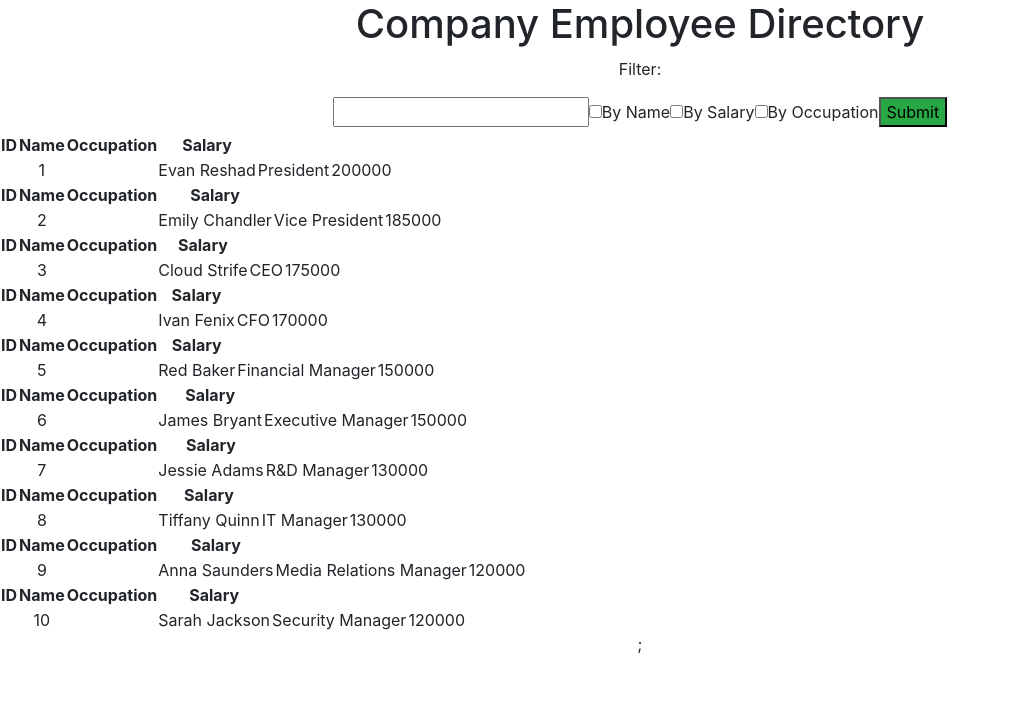
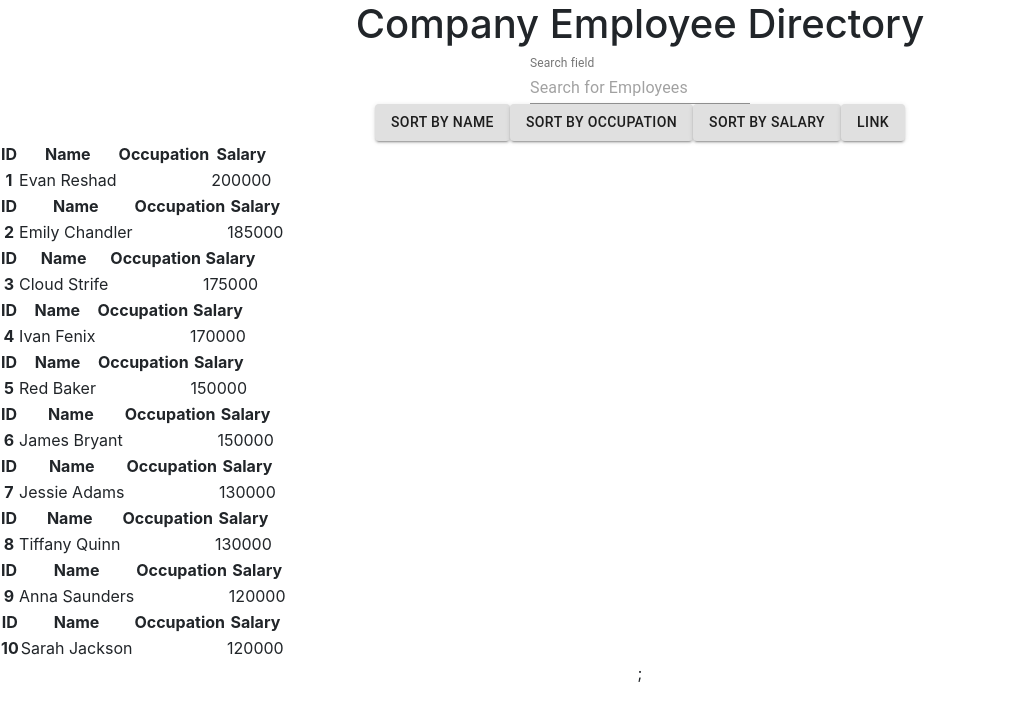
Before and after one commit to brunojoey/user-directory, a React (Create React App) app in the folder user-directory/: page / in a window 1280 px wide. Shown: the top 720 px of the page, without its empty margins (0-1009 px from the left). Built offline with nearby package versions, Linux system fonts and the light colour scheme.

Commit message:
Added search functionality and sort functionality.

```diff
--- a/user-directory/package.json
+++ b/user-directory/package.json
@@ -5,9 +5,11 @@
   "description": "## Overview",
   "main": "index.js",
   "dependencies": {
+    "@material-ui/core": "^4.9.10",
     "@testing-library/jest-dom": "^4.2.4",
     "@testing-library/react": "^9.5.0",
     "@testing-library/user-event": "^7.2.1",
+    "material-ui": "^0.20.2",
     "react": "^16.13.1",
     "react-dom": "^16.13.1",
     "react-scripts": "3.4.1"
--- a/user-directory/src/App.js
+++ b/user-directory/src/App.js
@@ -1,14 +1,68 @@
-import React, { Component } from "react";
+import React from "react";
+import SortButtons from "./components/Button";
+import Search from "./components/Search";
 import Table from "./components/Table";
-import Row from "./components/Row";
-import Col from "./components/Col";
-import FilterForm from "./components/FilterForm";
-import Wrapper from "./components/Wrapper"
-import employees from "./employees.json"
+import Wrapper from "./components/Wrapper";
+import employees from "./employees.json";
 
-class App extends Component {
+class App extends React.Component {
   state = {
-    employees
+    employees,
+    search: ""
+  };
+
+  sortByName = () => {
+    const sortByName = this.state.employees.sort(function(a, b) {
+      let nameOne = a.name.toLowerCase();
+      let nameTwo = b.name.toLowerCase();
+      if (nameOne < nameTwo)
+        return -1
+      if (nameOne > nameTwo)
+        return 1
+      return 0
+    });
+    this.setState(sortByName);
+  };
+
+  sortByOccupation = () => {
+    const sortByOccupation = this.state.employees.sort(function(a, b) {
+      let occupationOne = a.occupation.toLowerCase();
+      let occupationTwo = b.occupation.toLowerCase();
+      if (occupationOne < occupationTwo)
+        return -1
+      if (occupationOne > occupationTwo)
+        return 1
+      return 0
+    });
+    this.setState(sortByOccupation);
+  };
+
+  sortBySalary = () => {
+    const sortBySalary = this.state.employees.sort(function(a, b) {
+      let salaryOne = a.salary.toLowerCase();
+      let salaryTwo = b.salary.toLowerCase();
+      if (salaryOne < salaryTwo)
+        return -1
+      if (salaryOne > salaryTwo)
+        return 1
+      return 0
+    });
+    this.setState(sortBySalary);
+  };
+
+  resetEmployees = () => {
+    this.setState({employees});
+    this.setState({search: ""});
+  };
+
+  handleChange = (event) => {
+    this.setState({search: event.target.value});
+    const employeeSearch = this.state.employees.filter(employee => employee.name.includes(this.state.search)
+    || employee.role.includes(this.state.search));
+    this.setState({employees: employeeSearch});
+    if (event.target.value === '') {
+      this.setState({employees});
+    }
   };
 
   render() {
@@ -16,11 +70,13 @@ class App extends Component {
       <div>
       <Wrapper>
         <h1>Company Employee Directory</h1>
-        <Row />
-        <Col size="lg-12"/>
-        <FilterForm />
+        <Search handleChange={this.handleChange} search={this.state.search}/>
+        <SortButtons />
         {this.state.employees.map(employee => (
-        <Table
+        <Table sortByName={this.sortByName}
+            sortByOccupation={this.sortByOccupation}
+            sortBySalary={this.sortBySalary}
+            resetEmployees={this.resetEmployees}
             id={employee.id}
             key={employee.id}
             name={employee.name}
--- /dev/null
+++ b/user-directory/src/components/Button/index.js
@@ -0,0 +1,15 @@
+import React from "react";
+import Button from '@material-ui/core/Button';
+
+function SortButtons() {
+    return (
+        <div>
+            <Button variant="contained">Sort by Name</Button>
+            <Button variant="contained">Sort by Occupation</Button>
+            <Button variant="contained">Sort by Salary</Button>
+            <Button variant="contained" href="#contained-buttons">Link</Button>
+        </div>
+    )
+};
+
+export default SortButtons
--- a/user-directory/src/components/Col/index.js
+++ /dev/null
@@ -1,16 +0,0 @@
-import React from "react";
-
-// This Col component offers us the convenience of being able to set a column's "size" prop instead of its className
-// We can also omit the col- at the start of each Bootstrap column class, e.g. size="md-12" instead of className="col-md-12"
-
-function Col(props) {
-  const size = props.size.split(" ").map(size => "col-" + size).join(" ");
-
-  return (
-    <div className={size}>
-      {props.children}
-    </div>
-  );
-}
-
-export default Col;
--- a/user-directory/src/components/FilterForm/index.js
+++ /dev/null
@@ -1,51 +0,0 @@
-import React, { Component } from "react";
-
-class FilterForm extends Component {
-    state = {
-        name: "",
-        salary: [],
-        occupation: "",
-        search: ""
-    };
-
-    handleInputChange = event => {
-        const name = event.target.name;
-        const value = event.target.value;
-        this.setState({
-          [name]: value
-        });
-      };
-
-    handleFormSubmit = event => {
-        // Preventing the default behavior of the form submit (which is to refresh the page)
-        event.preventDefault();
-
-        // Alert the user their first and last name, clear `this.state.firstName` and `this.state.lastName`, clearing the inputs
-        alert(`Hello ${this.state.firstName} ${this.state.lastName}`);
-        this.setState({
-        firstName: "",
-        lastName: ""
-        });
-    };
-
-
-    render() {
-        return (
-            <div>
-                <p>Filter: </p>
-                <form>
-                    <input type="text" id="search" name="search"></input>
-                    <input type="checkbox" id="byName" name="byName"></input>
-                    <label for="byName">By Name</label>
-                    <input type="checkbox" id="bySalary" name="byName"></input>
-                    <label for="bySalary">By Salary</label>
-                    <input type="checkbox" id="byOccupation" name="byName"></input>
-                    <label for="byOccupation">By Occupation</label>
-                    <button id="submit-btn" className="bg-success">Submit</button>
-                </form>
-            </div>
-        );
-    }
-};
-
-export default FilterForm;
--- a/user-directory/src/components/Row/index.js
+++ /dev/null
@@ -1,7 +0,0 @@
-import React from "react";
-
-function Row(props) {
-  return <div className={`row${props.fluid ? "-fluid" : ""}`}>{props.children}</div>;
-}
-
-export default Row;
--- /dev/null
+++ b/user-directory/src/components/Search/index.js
@@ -0,0 +1,14 @@
+import React from "react";
+import TextField from "@material-ui/core/TextField";
+
+function Search(props) {
+    console.log("SEARCH: ", props);
+    return (
+        <form>
+            <TextField id="searchEmployees" placeholder="Search for Employees" label="Search field" type="search" value={props.search}
+            onChange={props.handleChange} InputLabelProps={{shrink: true}} />
+        </form>
+    )
+};
+
+export default Search;
--- a/user-directory/src/components/Table/index.js
+++ b/user-directory/src/components/Table/index.js
@@ -3,7 +3,7 @@ import "./style.css"
 
 function createTable(props) {
     return (
-        <div className="employee-table">
+        <div class="employee-table">
             <table>
                 <thead>
                     <tr>
@@ -15,10 +15,10 @@ function createTable(props) {
                 </thead>
                 <tbody>
                     <tr>
-                        <th scope="row"></th> {props.id}
-                        <td></td> {props.name}
-                        <td></td> {props.occupation}
-                        <td></td> {props.salary}
+                        <th scope="row">{props.id}</th>
+                        <td>{props.name}</td>
+                        <td>{props.occuapation}</td>
+                        <td>{props.salary}</td>
                     </tr>
                 </tbody>
             </table>
--- /dev/null
+++ b/user-directory/utils/TableContext.js
@@ -0,0 +1,5 @@
+import React, { createContext } from "react";
+
+const TableContext = createContext({
+
+});
```
Also changed, not shown: user-directory/src/components/FilterForm/style.css (deleted), 1 other file (tests, documents, lock files or other folders).
